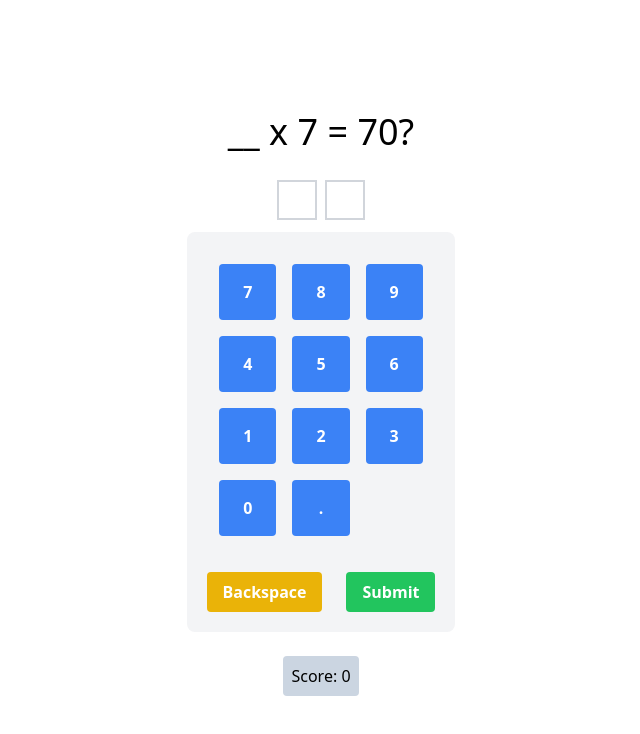
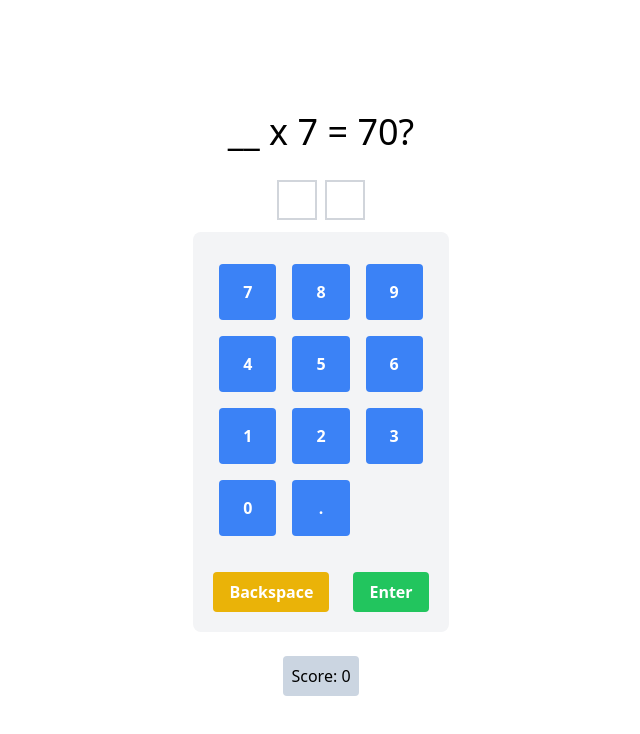
Before and after one commit to andrew-noble/mental-math, a React (Vite) app: page / in a window 1280 px wide. Shown: the top 734 px of the page, without its empty margins (319-959 px from the left). Built offline with nearby package versions, Linux system fonts and the light colour scheme.

Commit message:
Refactor EntryArea for funnel structure clarity

```diff
--- a/src/App.jsx
+++ b/src/App.jsx
@@ -36,9 +36,6 @@ export default function App() {
     setQuestion(getQuestion());
   };
 
-  console.log("Expected answer:", question.expectedAnswer);
-  console.log("Expected length:", question.expectedAnswer.toString().length);
-
   return (
     <div className="flex flex-col items-center justify-center h-screen p-5">
       {feedback ? (
--- a/src/components/EntryArea.jsx
+++ b/src/components/EntryArea.jsx
@@ -4,62 +4,45 @@ import NumberPad from "./NumberPad";
 export default function EntryArea({ checkAnswer, expectedLength }) {
   const [currentEntry, setCurrentEntry] = useState("");
 
+  // keyboard handler attached to the window
   useEffect(() => {
-    // Add global keyboard listener
     const handleKeyPress = (e) => {
-      const keyActions = {
-        Enter: () => handleSubmit(currentEntry),
-        Backspace: handleBackspace,
-      };
-
-      if (keyActions[e.key]) {
-        keyActions[e.key]();
-        return;
-      }
-
-      if (!Number.isInteger(Number(e.key))) {
-        return;
-      }
-
-      handleChange(e);
+      if (e.key === "Enter") return handleEnter(currentEntry);
+      if (e.key === "Backspace") return handleBackspace();
+      if (/^[0-9.]$/.test(e.key)) return addDigit(e.key);
     };
 
     window.addEventListener("keydown", handleKeyPress);
+    return () => window.removeEventListener("keydown", handleKeyPress);
+  }, [currentEntry, expectedLength]);
 
-    // Clean up
-    return () => window.removeEventListener("keydown", handleKeyPress);
-  }, [expectedLength, currentEntry]); //need these bc of handleChange call inside useEffect depends on them
+  //click handler
+  const handleButtonClick = (event) => {
+    if (event.target.value === "Enter") return handleEnter(currentEntry);
+    if (event.target.value === "Backspace") return handleBackspace();
+    return addDigit(event.target.value);
+  };
 
-  const handleChange = (event) => {
+  // unified digit handler (confluence of keyboard and number pad input streams)
+  const addDigit = (digit) => {
     setCurrentEntry((prev) => {
-      let newValue;
+      if (digit === "." && prev.includes(".")) return prev; // prevent multiple decimals
 
-      switch (event.type) {
-        case "click":
-          newValue = prev + event.target.value;
-          break;
-        case "keydown":
-          newValue = prev + event.key;
-          break;
-      }
+      const newValue = prev + digit;
 
+      // Auto-submit when length matches
       if (newValue.length === expectedLength) {
-        setTimeout(() => {
-          //short delay so user can see their correct answer
-          handleSubmit(newValue);
-        }, 150);
+        setTimeout(() => handleEnter(newValue), 150);
       }
 
       return newValue;
     });
   };
 
-  const handleBackspace = () => {
-    setCurrentEntry((prev) => prev.slice(0, -1));
-  };
+  const handleBackspace = () => setCurrentEntry((prev) => prev.slice(0, -1));
 
-  const handleSubmit = (currentEntry) => {
-    checkAnswer(currentEntry);
+  const handleEnter = (value) => {
+    checkAnswer(value);
     setCurrentEntry("");
   };
 
@@ -85,11 +68,7 @@ export default function EntryArea({ checkAnswer, expectedLength }) {
           </div>
         ))}
       </div>
-      <NumberPad
-        handleButtonClick={handleChange}
-        handleBackspace={handleBackspace}
-        handleSubmit={handleSubmit}
-      />
+      <NumberPad handleButtonClick={handleButtonClick} />
     </>
   );
 }
--- a/src/components/NumberPad.jsx
+++ b/src/components/NumberPad.jsx
@@ -1,8 +1,4 @@
-export default function NumberPad({
-  handleButtonClick,
-  handleBackspace,
-  handleSubmit,
-}) {
+export default function NumberPad({ handleButtonClick }) {
   return (
     <div className="bg-gray-100 p-2 my-3 rounded-lg flex flex-col items-center">
       <div className="p-3 grid grid-cols-3 gap-4 w-max my-3">
@@ -20,15 +16,17 @@ export default function NumberPad({
       <div className="flex">
         <button
           className="bg-yellow-500 text-white font-bold py-2 px-4 rounded hover:bg-yellow-600 m-3"
-          onClick={handleBackspace}
+          value="Backspace"
+          onClick={(event) => handleButtonClick(event)}
         >
           Backspace
         </button>
         <button
           className="bg-green-500 text-white font-bold py-2 px-4 rounded hover:bg-green-600 m-3"
-          onClick={handleSubmit}
+          value="Enter"
+          onClick={(event) => handleButtonClick(event)}
         >
-          Submit
+          Enter
         </button>
       </div>
     </div>
```
